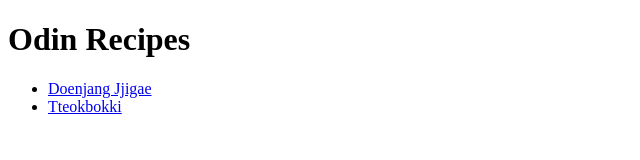
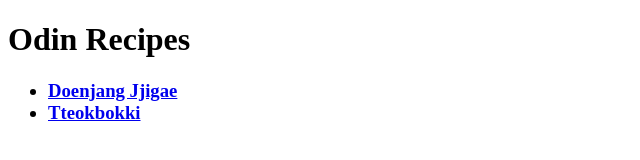
Before and after one commit to programbulator/odin-recipes, a plain HTML site: page index.html in a window 1280 px wide. Shown: the whole page, without its empty margins (0-640 px from the left). Drawn offline with Linux system fonts and the light colour scheme.

Commit message:
Make recipe links font larger

```diff
--- a/index.html
+++ b/index.html
@@ -8,10 +8,10 @@
 
 <body>
     <h1>Odin Recipes</h1>
-    <ul>
+    <h3><ul>
         <li><a href="recipes/doenjang-jjigae.html">Doenjang Jjigae</a></li>
         <li><a href="recipes/tteokbokki.html">Tteokbokki</a></li>
-    </ul>
+    </ul></h3>
 </body>
 
 </html>
```
